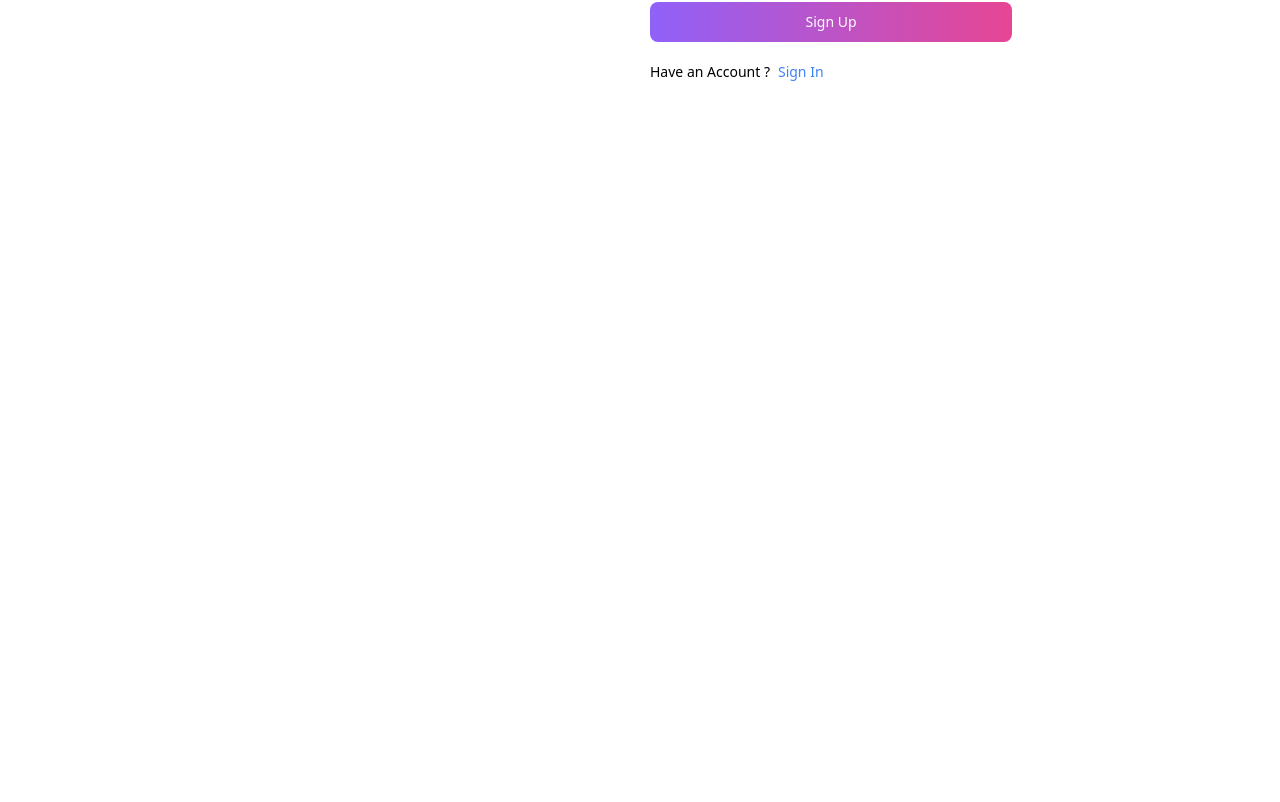
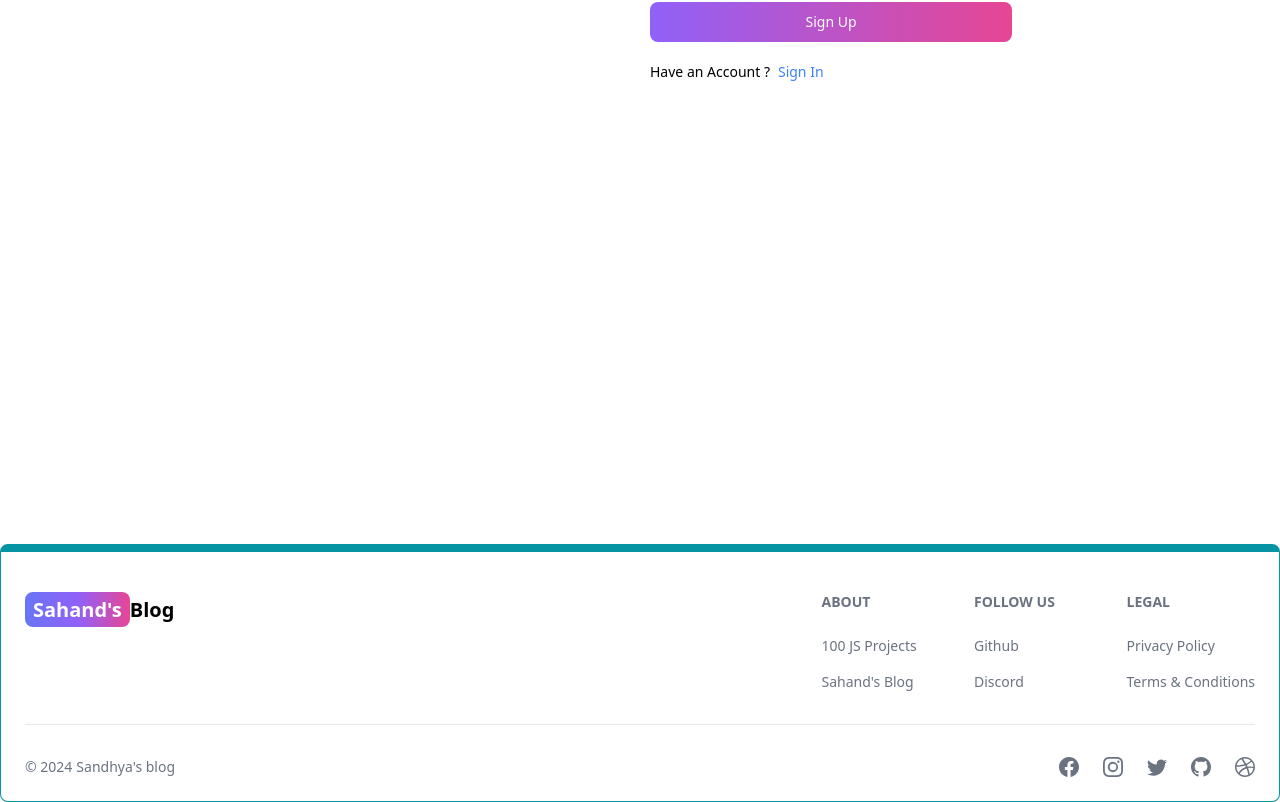
Before and after one commit to sandhya-mohanty/MERN-Blog-App, a React (Vite) app in the folder client/: page /signup in a window 1280 px wide. Shown: the part 400-1202 px from the top of the page. Before the commit the page ends 944 px from the top, so only its background shows below. Built offline with nearby package versions, Linux system fonts and the light colour scheme.

Commit message:
create and add footer page ui

```diff
--- a/client/src/App.jsx
+++ b/client/src/App.jsx
@@ -7,6 +7,7 @@
 import SignIn from './pages/SignIn'
 import SignUp from './pages/SignUp'
 import Header from './components/Header'
+import Footer from './components/Footer'
 
  const App = () => {
   return (
@@ -20,6 +21,7 @@
       <Route path='/signin' element={<SignIn/>}/>
       <Route path='/signup' element={<SignUp/>}/>
     </Routes>
+    <Footer/>
     </BrowserRouter>
   )
 }
--- /dev/null
+++ b/client/src/components/Footer.jsx
@@ -0,0 +1,82 @@
+import { Footer } from 'flowbite-react';
+import { Link } from 'react-router-dom';
+import { BsFacebook, BsInstagram, BsTwitter, BsGithub, BsDribbble } from 'react-icons/bs';
+ const FooterCom =() => {
+  return (
+    <Footer container className='border border-t-8 border-teal-500'>
+      <div className='w-full max-w-7xl mx-auto'>
+        <div className='grid w-full justify-between sm:flex '>
+          <div className='mt-5'>
+            <Link
+              to='/'
+              className='self-center whitespace-nowrap text-lg sm:text-xl font-semibold dark:text-white'
+            >
+              <span className='px-2 py-1 bg-gradient-to-r from-indigo-500 via-purple-500 to-pink-500 rounded-lg text-white'>
+                Sahand's
+              </span>
+              Blog
+            </Link>
+          </div>
+          <div className='grid grid-cols-2 gap-8 mt-4 sm:grid-cols-3 sm:gap-6'>
+            <div>
+              <Footer.Title title='About' />
+              <Footer.LinkGroup col>
+                <Footer.Link
+                  href='https://www.100jsprojects.com'
+                  target='_blank'
+                  rel='noopener noreferrer'
+                >
+                  100 JS Projects
+                </Footer.Link>
+                <Footer.Link
+                  href='/about'
+                  target='_blank'
+                  rel='noopener noreferrer'
+                >
+                  Sahand's Blog
+                </Footer.Link>
+              </Footer.LinkGroup>
+            </div>
+            <div>
+              <Footer.Title title='Follow us' />
+              <Footer.LinkGroup col>
+                <Footer.Link
+                  href='https://github.com/sandhya-mohanty'
+                  target='_blank'
+                  rel='noopener noreferrer'
+                >
+                  Github
+                </Footer.Link>
+                <Footer.Link href='#'>Discord</Footer.Link>
+              </Footer.LinkGroup>
+            </div>
+            <div>
+              <Footer.Title title='Legal' />
+              <Footer.LinkGroup col>
+                <Footer.Link href='#'>Privacy Policy</Footer.Link>
+                <Footer.Link href='#'>Terms &amp; Conditions</Footer.Link>
+              </Footer.LinkGroup>
+            </div>
+          </div>
+        </div>
+        <Footer.Divider />
+        <div className='w-full sm:flex sm:items-center sm:justify-between'>
+          <Footer.Copyright
+            href='#'
+            by="Sandhya's blog"
+            year={new Date().getFullYear()}
+          />
+          <div className="flex gap-6 sm:mt-0 mt-4 sm:justify-center">
+            <Footer.Icon href='#' icon={BsFacebook}/>
+            <Footer.Icon href='#' icon={BsInstagram}/>
+            <Footer.Icon href='#' icon={BsTwitter}/>
+            <Footer.Icon href='https://github.com/sandhya-mohanty' icon={BsGithub}/>
+            <Footer.Icon href='#' icon={BsDribbble}/>
+
+          </div>
+        </div>
+      </div>
+    </Footer>
+  );
+}
+export default FooterCom
```
